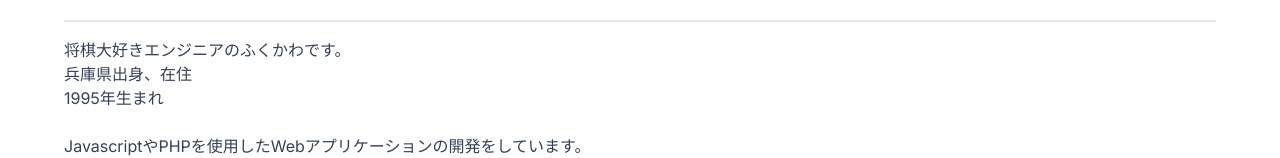
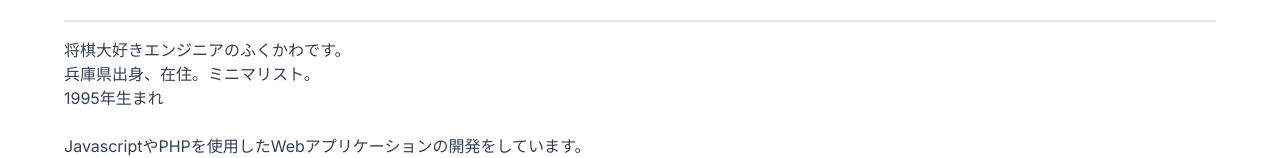
Before and after one commit to n-fukukawa/portfolio, a Next.js app: page /introduction in a window 1280 px wide. Shown: the part 158-316 px from the top of the page. Built offline with nearby package versions, Linux system fonts and the light colour scheme.

Commit message:
自己紹介追記

```diff
--- a/src/app/introduction/page.tsx
+++ b/src/app/introduction/page.tsx
@@ -33,7 +33,7 @@ export default function Introduction() {
       <div className="mt-4">
         <div>
           <div>将棋大好きエンジニアのふくかわです。</div>
-          <div>兵庫県出身、在住</div>
+          <div>兵庫県出身、在住。ミニマリスト。</div>
           <div>1995年生まれ</div>
         </div>
         <div className="mt-6">
```
